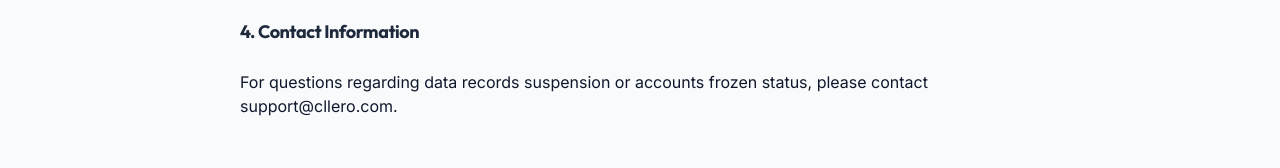
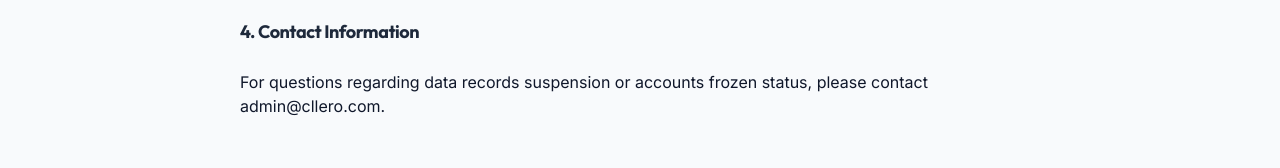
Before and after one commit to ayushibusa/CLLERO, a Next.js app: page /legal/privacy in a window 1280 px wide. Shown: the part 706-874 px from the top of the page. Built offline with nearby package versions, Linux system fonts and the light colour scheme.

Commit message:
Replace support@cllero.com with admin@cllero.com in privacy page

```diff
--- a/src/app/legal/privacy/page.tsx
+++ b/src/app/legal/privacy/page.tsx
@@ -48,7 +48,7 @@ export default function PrivacyPolicyPage() {
 
           <h3 className="font-bold text-lg text-slate-800 mt-6 mb-2">4. Contact Information</h3>
           <p>
-            For questions regarding data records suspension or accounts frozen status, please contact support@cllero.com.
+            For questions regarding data records suspension or accounts frozen status, please contact admin@cllero.com.
           </p>
         </div>
 
```
